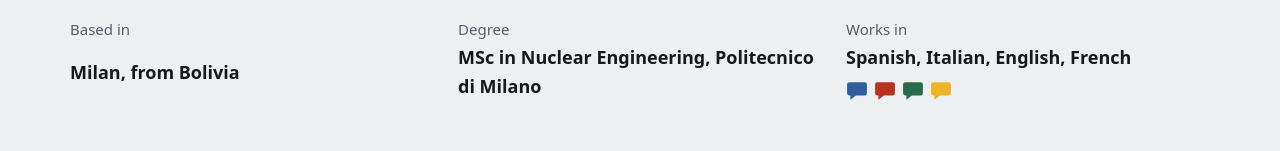
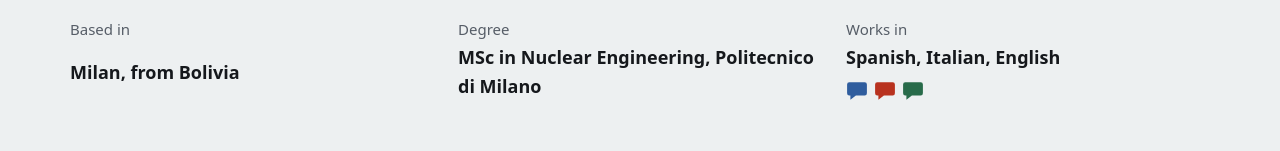
Before and after one commit to marcohl/Marco_Website, an Astro site: page / in a window 1280 px wide. Shown: the part 2465-2616 px from the top of the page. Built offline with nearby package versions, Linux system fonts and the light colour scheme; Astro itself is replaced by a stand-in of ours; a web font is replaced by a local one.

Commit message:
About: drop French from languages
Co-Authored-By: Claude Opus 5.5 <noreply@anthropic.com>

```diff
--- a/src/pages/index.astro
+++ b/src/pages/index.astro
@@ -54,7 +54,7 @@ const linkedin = "https://www.linkedin.com/in/marco-herbas-l%C3%B3pez-315530bb";
     <dl class="facts">
       <div><dt>Based in</dt><dd>Milan, from Bolivia</dd></div>
       <div><dt>Degree</dt><dd>MSc in Nuclear Engineering, Politecnico di Milano</dd></div>
-      <div><dt>Works in</dt><dd>Spanish, Italian, English, French<span class="langs" aria-hidden="true">{FIELDS.map((f) => <svg class={`f-${f}`} viewBox="0 0 20 18"><path d="M3 1h14a2 2 0 0 1 2 2v8a2 2 0 0 1-2 2H9l-5 4v-4H3a2 2 0 0 1-2-2V3a2 2 0 0 1 2-2z" /></svg>)}</span></dd></div>
+      <div><dt>Works in</dt><dd>Spanish, Italian, English<span class="langs" aria-hidden="true">{FIELDS.slice(0, 3).map((f) => <svg class={`f-${f}`} viewBox="0 0 20 18"><path d="M3 1h14a2 2 0 0 1 2 2v8a2 2 0 0 1-2 2H9l-5 4v-4H3a2 2 0 0 1-2-2V3a2 2 0 0 1 2-2z" /></svg>)}</span></dd></div>
     </dl>
   </section>
 
```
